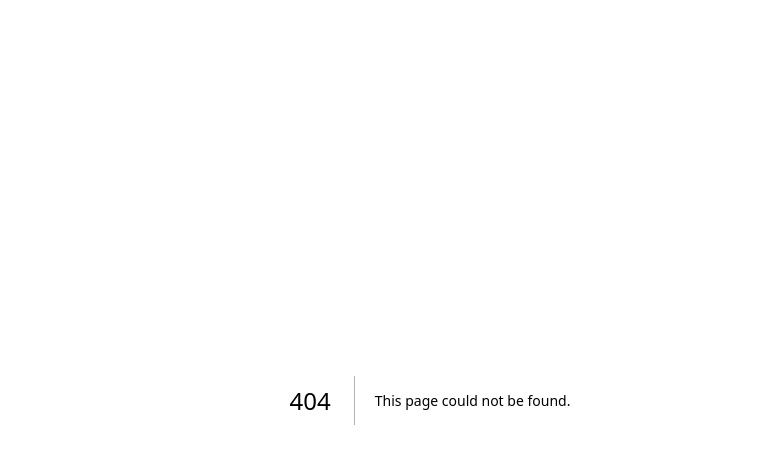
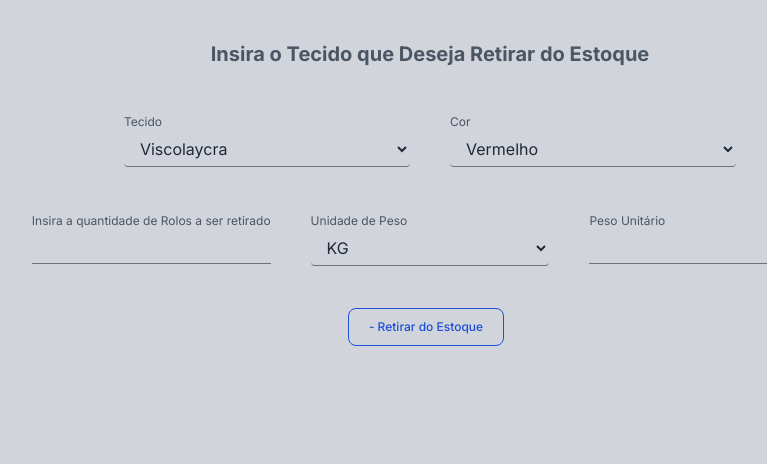
Before and after one commit to LucianoSchwalm/flater-controle-estoque, a Next.js app: page /estoque in a window 1280 px wide. Before the commit this address had no page. Shown: the top 464 px of the page, without its empty margins (210-977 px from the left). Built offline with nearby package versions, Linux system fonts and the light colour scheme.

Commit message:
feat: changing path names and creating new page

```diff
--- a/src/app/cadastro/page.tsx
+++ b/src/app/cadastro/page.tsx
@@ -27,7 +27,7 @@ export default function Cadastro() {
    };
 
    return (
-      <main className="bg-white min-h-screen">
+      <main className="bg-gray-300 min-h-screen">
          <div className="justify-items-left py-5 min-h-screen">
             <div className="p-8">
                <div
@@ -153,7 +153,7 @@ export default function Cadastro() {
                                  id="quantidade"
                                  className="text-xs text-gray-500"
                               >
-                                 Quantidade
+                                 Quantidade de Peso
                               </label>
                               <input
                                  id="quantidade"
--- /dev/null
+++ b/src/app/estoque/page.tsx
@@ -0,0 +1,119 @@
+const Pecas = () => {
+   return (
+      <div className="bg-gray-300 min-h-screen">
+         <div className="flex flex-col items-center justify-center">
+            <div className="pt-10 pb-5 px-5 text-gray-600 font-bold text-xl">
+               Insira o Tecido que Deseja Retirar do Estoque
+            </div>
+            <div className="grid grid-cols-2 gap-10 py-5 px-5">
+               <div>
+                  <label htmlFor="tecido" className="text-xs text-gray-600">
+                     Tecido
+                  </label>
+                  <select
+                     className="bg-transparent w-full py-1.5 px-3 text-gray-800 border-b border-gray-500
+                                    transition duration-500 focus:outline-none focus:border-black rounded"
+                  >
+                     <option value="Viscolaycra">Viscolaycra</option>
+                     <option value="Moletim">Moletinho</option>
+                     <option value="Moletom">Moletom Felpado</option>
+                     <option value="Moletom">Moletom Careca</option>
+                     <option value="Moletom">Helanca Felpada Produção</option>
+                     <option value="Moletom">Helanca Felpada Adar</option>
+                     <option value="Moletom">Lanzinha</option>
+                     <option value="Moletom">Soft</option>
+                     <option value="Moletom">Malha Sued Lisa</option>
+                     <option value="Moletom">Malha Sued Estampada</option>
+                     <option value="Moletom">Malha Sued Canelada</option>
+                     <option value="Moletom">Malha Canelada</option>
+                     <option value="Moletom">Malha Térmica</option>
+                  </select>
+               </div>
+               <div>
+                  <label
+                     htmlFor="cor"
+                     id="cor"
+                     className="text-xs text-gray-600"
+                  >
+                     Cor
+                  </label>
+                  <select
+                     className="bg-transparent w-full py-1.5 px-3 text-gray-800 border-b border-gray-500
+                                       transition duration-500 focus:outline-none focus:border-black rounded"
+                     id="cor"
+                     name="cor"
+                  >
+                     <option value="vermelho">Vermelho</option>
+                     <option value="azul">Azul</option>
+                     <option value="preto">Preto</option>
+                     <option value="branco">Branco</option>
+                  </select>
+               </div>
+            </div>
+            <div className="grid grid-cols-3 gap-10 py-5 px-5">
+               <div>
+                  <label
+                     htmlFor="quantidade"
+                     id="quantidade"
+                     className="text-xs text-gray-600"
+                  >
+                     Insira a quantidade de Rolos a ser retirado
+                  </label>
+                  <input
+                     id="quantidade"
+                     name="quantidade"
+                     className="bg-transparent border-b m-auto block border-gray-500
+                  w-full mb-6 text-grey-700 pb-2"
+                     type="number"
+                     placeholder=""
+                  />
+               </div>
+               <div>
+                  <label
+                     htmlFor="unidadePeso"
+                     id="unidadePeso"
+                     className="text-xs text-gray-600"
+                  >
+                     Unidade de Peso
+                  </label>
+                  <select
+                     className="bg-transparent w-full py-1.5 px-3 text-gray-800 border-b border-gray-500
+                  transition duration-500 focus:outline-none focus:border-black rounded"
+                  >
+                     <option value="kilograma">KG</option>
+                     <option value="metros">Metros</option>
+                  </select>
+               </div>
+               <div>
+                  <label
+                     htmlFor="quantidade"
+                     id="quantidade"
+                     className="text-xs text-gray-600"
+                  >
+                     Peso Unitário
+                  </label>
+                  <input
+                     id="quantidade"
+                     name="quantidade"
+                     className="bg-transparent border-b m-auto block border-gray-500
+                  w-full mb-6 text-grey-700 pb-2"
+                     type="number"
+                  />
+               </div>
+            </div>
+            <div>
+               <button
+                  id="colorBtnRemove"
+                  name="colorBtnRemove"
+                  type="button"
+                  className="text-xs text-center border border-blue-700 text-blue-700 hover:bg-blue-700 hover:text-white focus:ring-4 focus:outline-none font-medium rounded-lg px-5 py-2.5 me-2 mb-2"
+               >
+                  - Retirar do Estoque
+               </button>
+            </div>
+         </div>
+      </div>
+   );
+};
+
+export default Pecas;
--- a/src/app/page.tsx
+++ b/src/app/page.tsx
@@ -2,8 +2,8 @@ import Link from "next/link";
 
 export default function Home() {
    return (
-      <main className="flex min-h-screen flex-row justify-center p-24 gap-10 bg-white">
-         <Link href="/cadastro">
+      <main className="flex min-h-screen flex-row justify-center p-24 gap-10 bg-gray-300">
+         <Link href="cadastro" className="h-fit">
             <div>
                <button
                   type="button"
@@ -13,17 +13,27 @@ export default function Home() {
                </button>
             </div>
          </Link>
-         <Link href="tecidos">
+         <Link href="tecidos" className="h-fit">
             <div>
                <button
                   type="button"
                   className="rounded-lg px-8 py-2 text-xl border-2 border-indigo-500 text-indigo-500 hover:bg-indigo-500 hover:text-blue-100 duration-300"
                >
-                  LISTA DE TECIDOS
+                  ESTOQUE DE TECIDOS
                </button>
             </div>
          </Link>
-         <Link href="pecas">
+         <Link href="estoque" className="h-fit">
+            <div>
+               <button
+                  type="button"
+                  className="rounded-lg px-8 py-2 text-xl border-2 border-indigo-500 text-indigo-500 hover:bg-indigo-500 hover:text-blue-100 duration-300"
+               >
+                  SAÍDA DO ESTOQUE
+               </button>
+            </div>
+         </Link>
+         <Link href="pecas" className="h-fit">
             <div>
                <button
                   type="button"
@@ -33,7 +43,7 @@ export default function Home() {
                </button>
             </div>
          </Link>
-         <Link href="saida">
+         <Link href="saida" className="h-fit">
             <div>
                <button
                   type="button"
--- a/src/app/pecas/page.tsx
+++ /dev/null
@@ -1,5 +0,0 @@
-const Pecas = () => {
-   return <div>Teste</div>;
-};
-
-export default Pecas;
```
